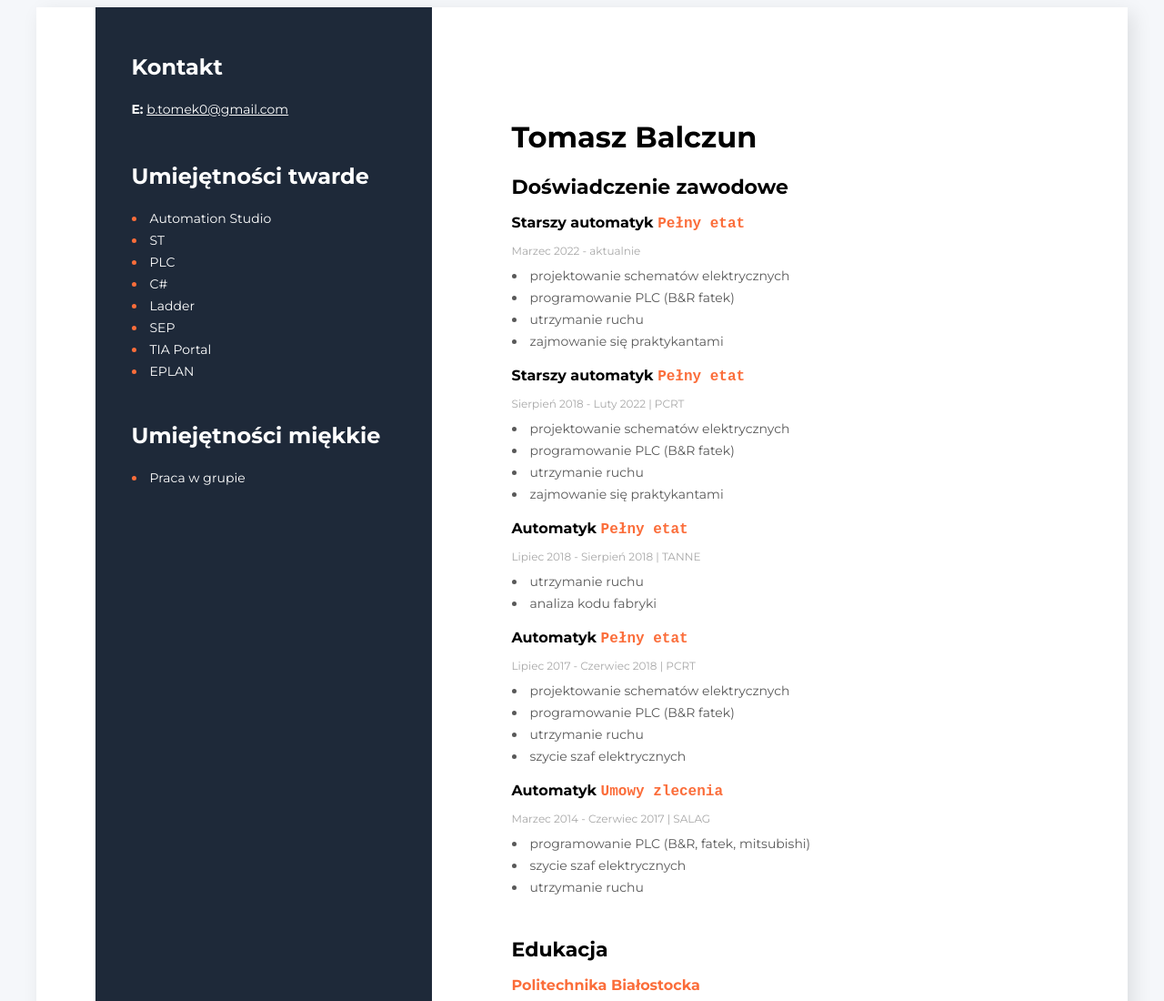
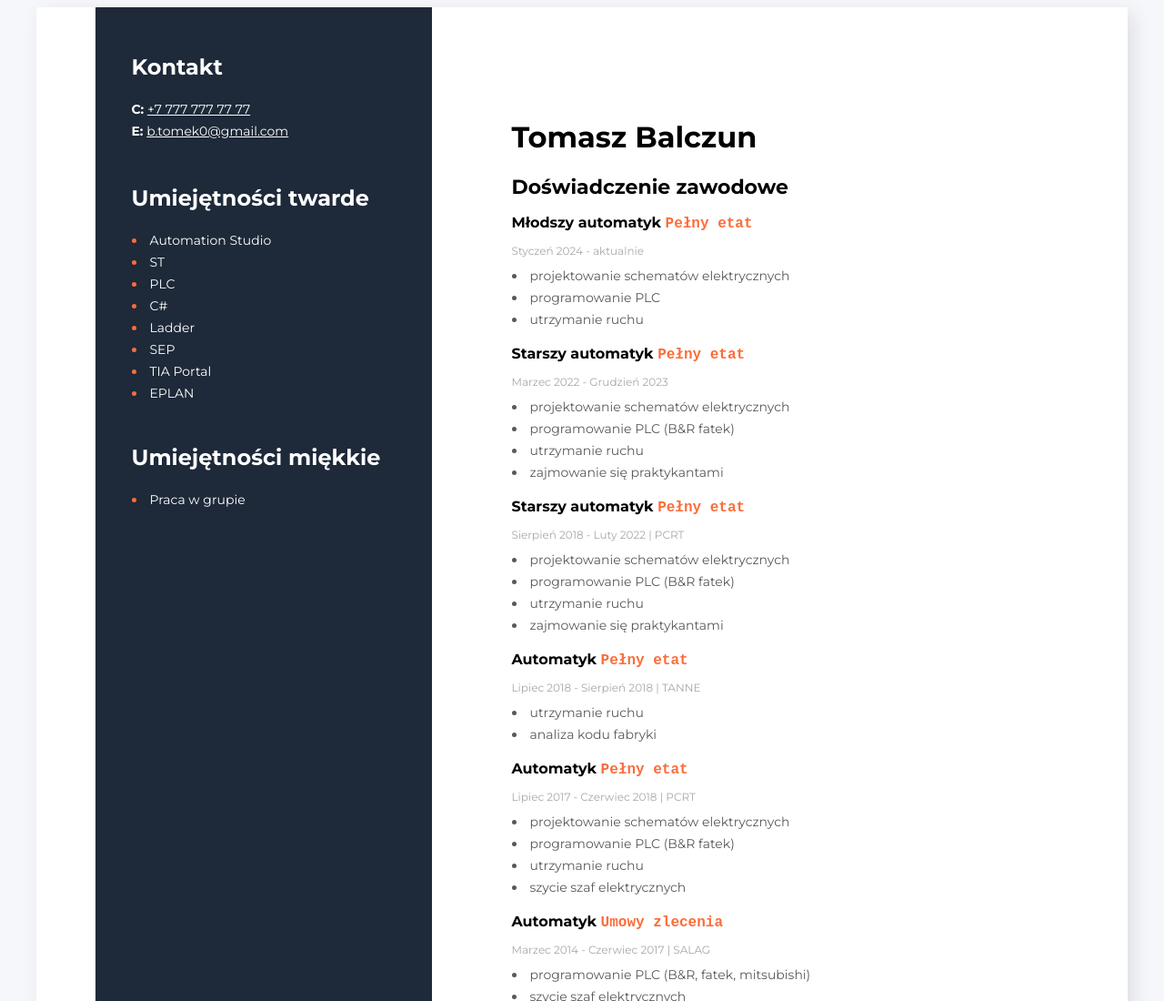
Before and after one commit to Toudi1/CV, a plain HTML site: page index_PL.html in a window 1280 px wide. Shown: the top 1100 px of the page at 91% size. Drawn offline with Linux system fonts and the light colour scheme.

Commit message:
Update index_PL.html

```diff
--- a/index_PL.html
+++ b/index_PL.html
@@ -34,14 +34,28 @@
                   <span class="list-primary-item">..................</span>[<span class="list-primary-item"> HTML</span> ]</li>
           </p>
         </div> -->
+        <div>
+          <h2 class="header-primary">Doświadczenie zawodowe</h2>
+          <h3 class="job-name">
+            Młodszy automatyk
+            <samp class="highlight">Pełny etat</samp>
+          </h3>
+          <p class="job-date">Styczeń 2024 - aktualnie</p>
+
+          <ul class="job-list">
+            <li>projektowanie schematów elektrycznych</li>
+            <li>programowanie PLC</li>
+            <li>utrzymanie ruchu</li>
+          </ul>
+        </div>
+
 
         <div>
-          <h2 class="header-primary">Doświadczenie zawodowe</h2>
           <h3 class="job-name">
             Starszy automatyk
             <samp class="highlight">Pełny etat</samp>
           </h3>
-          <p class="job-date">Marzec 2022 - aktualnie</p>
+          <p class="job-date">Marzec 2022 - Grudzień 2023</p>
 
           <ul class="job-list">
             <li>projektowanie schematów elektrycznych</li>
@@ -126,7 +140,7 @@
         <div class="contact-div">
           <h2 class="header-secondary">Kontakt</h2>
           <p class="contact-links">
-            <!--    <span class="bold"> C:</span> <a class="contact-links" href="tel:+7 777 777 77 77">+7 777 777 77 77</a> <br/>-->
+            <span class="bold"> C:</span> <a class="contact-links" href="tel:+7 777 777 77 77">+7 777 777 77 77</a> <br/>
             <span class="bold"> E:</span>
             <a class="contact-links" href="b.tomek0+praca@gmail.com"
               >b.tomek0@gmail.com</a
```
